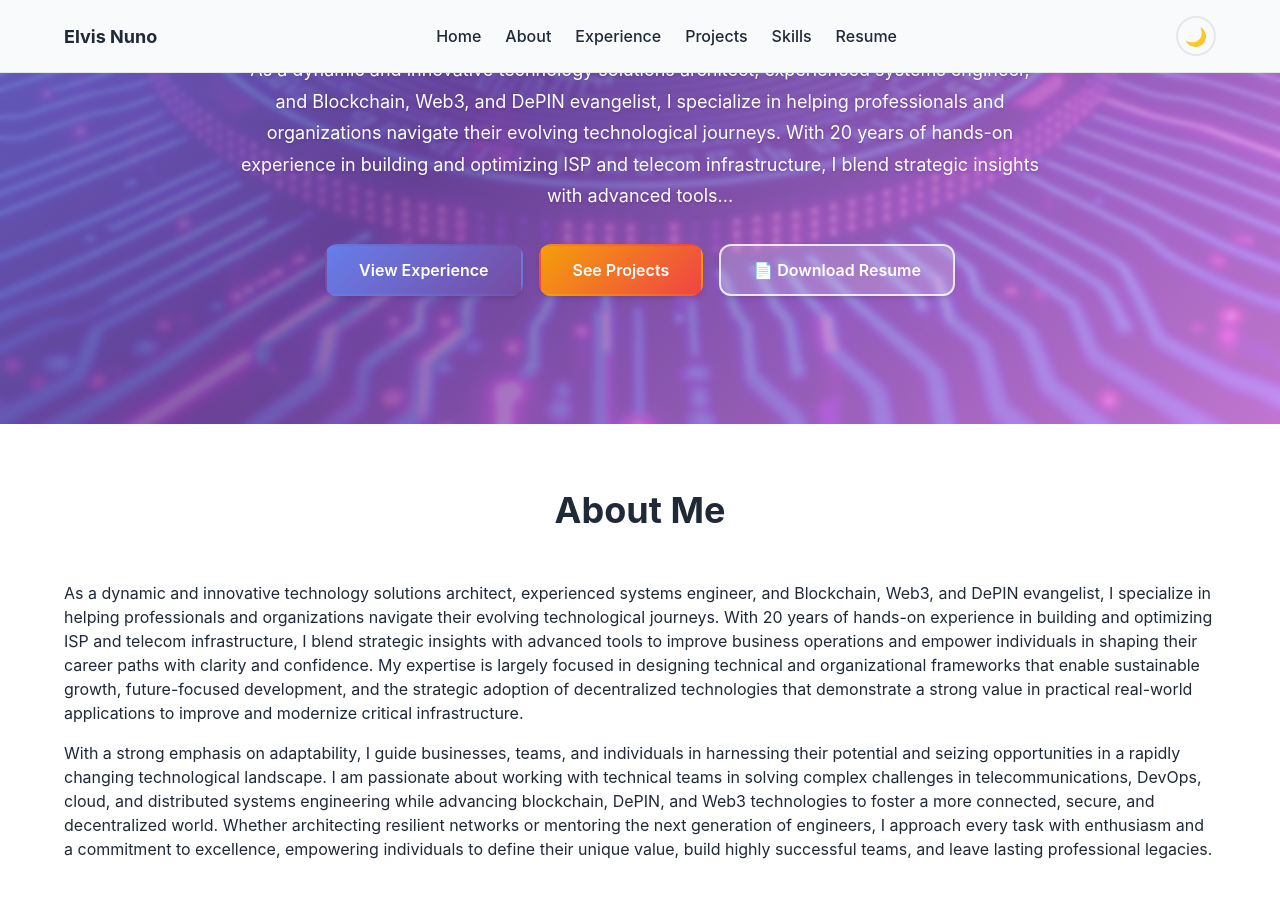
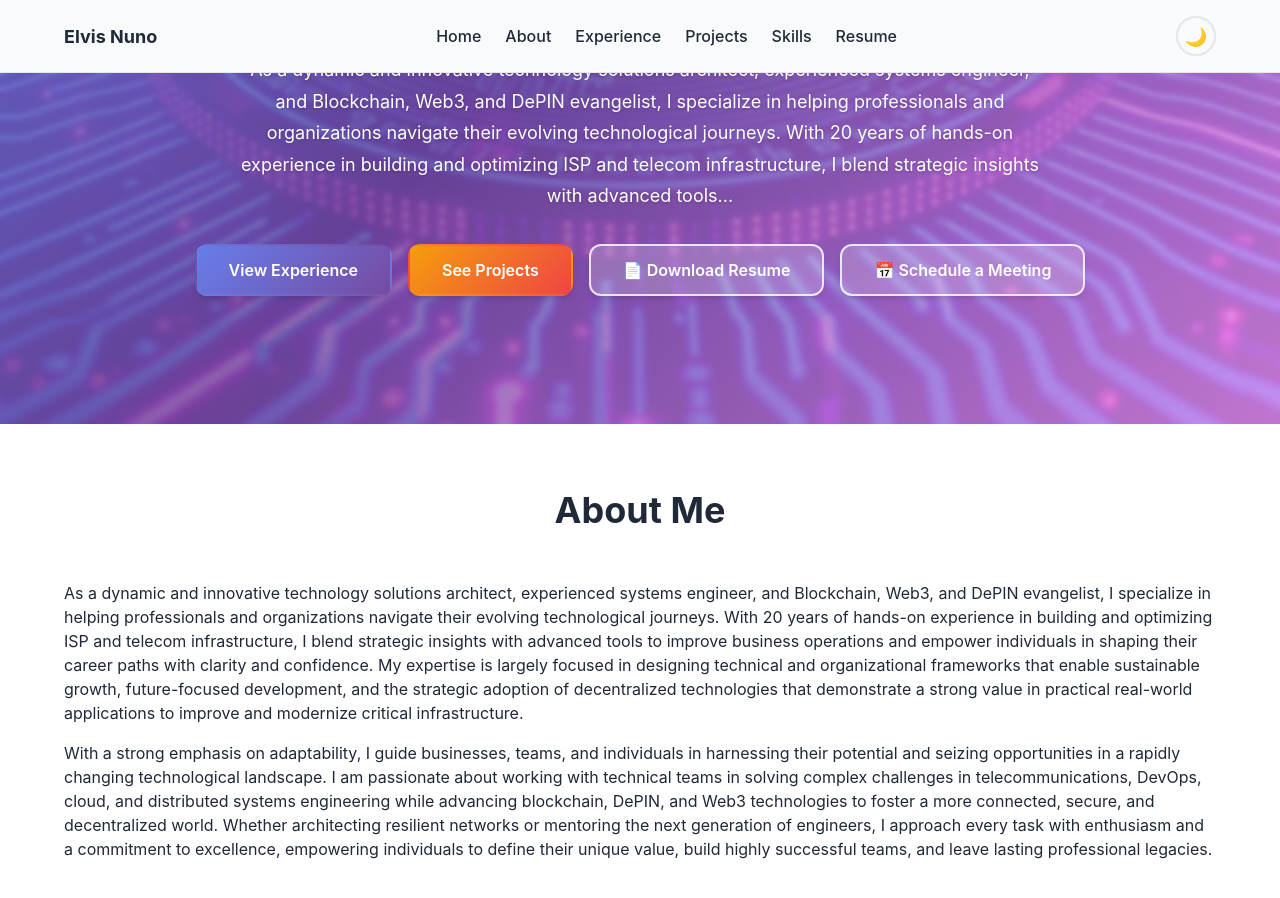
Before and after one commit to enuno/DynamicCareerCanvas, a Jekyll site: the page built from index.md, in a window 1280 px wide and 900 px high, scrolled down 594 px. Built offline with Jekyll 4.4.1, drawn with Linux system fonts in a browser that asks for light colours.

Commit message:
Add Schedule a Meeting button to hero section
- Added Cal.com booking button (https://cal.com/enuno)
- Positioned next to Download Resume button
- Uses calendar emoji (📅) for visual clarity
- Includes security attributes (noopener noreferrer)
- Maintains consistent outline button styling

AI-Assisted: Claude Code (Sonnet 4.5)
Co-Authored-By: Claude Sonnet 4.5 <noreply@anthropic.com>

```diff
--- a/_layouts/home.html
+++ b/_layouts/home.html
@@ -35,6 +35,7 @@ layout: default
           <a href="#experience" class="button button--primary">View Experience</a>
           <a href="#projects" class="button button--secondary">See Projects</a>
           <a href="{{ '/assets/files/resume.pdf' | relative_url }}" class="button button--outline" target="_blank">📄 Download Resume</a>
+          <a href="https://cal.com/enuno" class="button button--outline" target="_blank" rel="noopener noreferrer">📅 Schedule a Meeting</a>
         </div>
       </div>
     </div>
```
